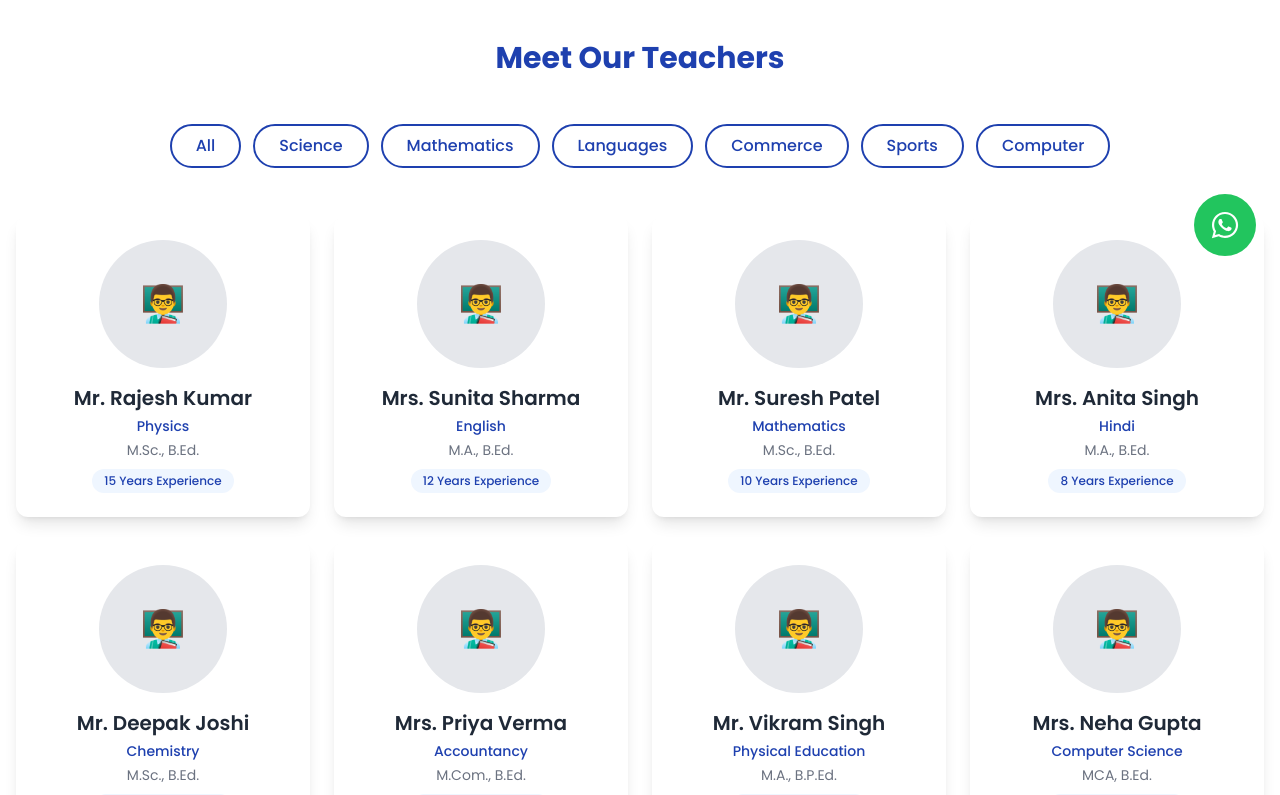
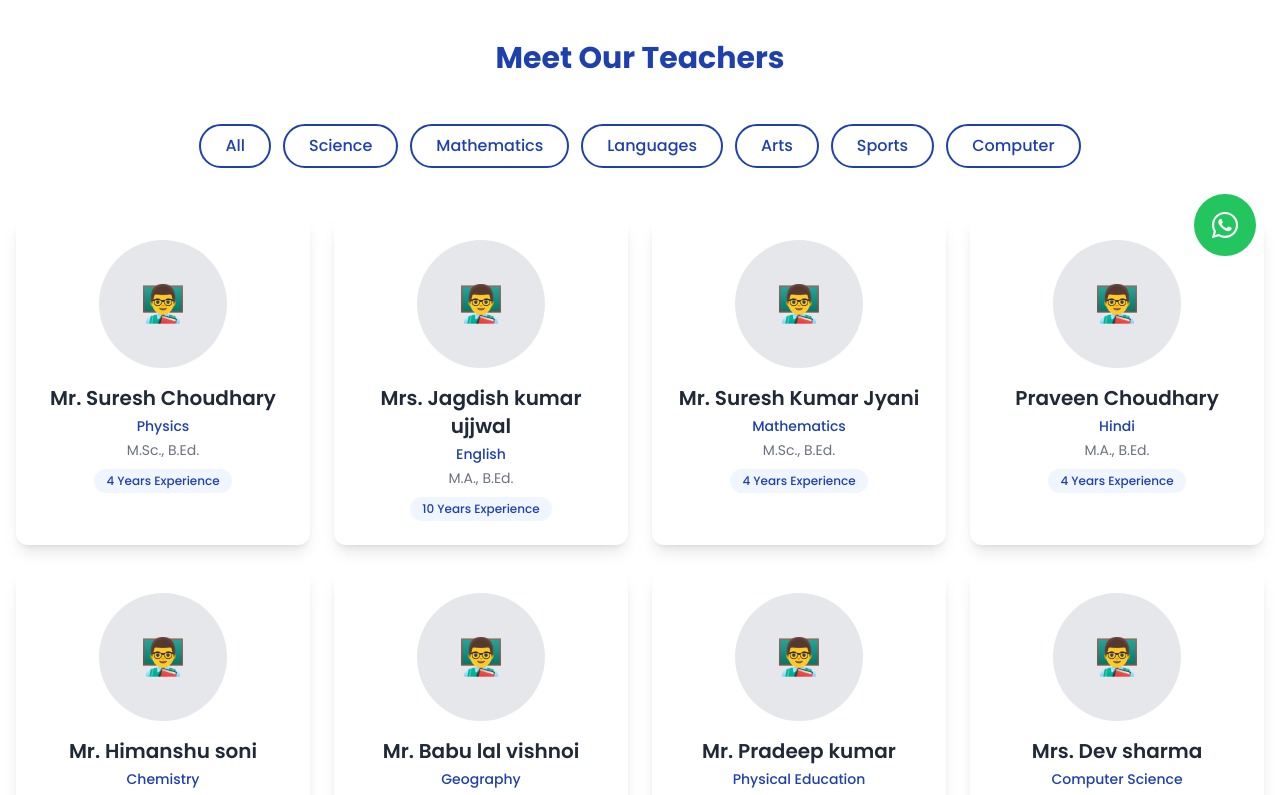
Before and after one commit to suryajani283-droid/NAVEEN-ACADEMY, a Next.js app: page /faculty in a window 1280 px wide. Shown: the part 520-1315 px from the top of the page. Built offline with nearby package versions, Linux system fonts and the light colour scheme.

Commit message:
Update page.jsx

```diff
--- a/app/faculty/page.jsx
+++ b/app/faculty/page.jsx
@@ -4,64 +4,64 @@ import { motion } from 'framer-motion'
 export default function FacultyPage() {
   const faculty = [
     {
-      name: 'Mr. Rajesh Kumar',
+      name: 'Mr. Suresh Choudhary',
       qualification: 'M.Sc., B.Ed.',
       subject: 'Physics',
-      experience: '15 Years',
+      experience: '4 Years',
       department: 'Science'
     },
     {
-      name: 'Mrs. Sunita Sharma',
+      name: 'Mrs. Jagdish kumar ujjwal',
       qualification: 'M.A., B.Ed.',
       subject: 'English',
-      experience: '12 Years',
+      experience: '10 Years',
       department: 'Languages'
     },
     {
-      name: 'Mr. Suresh Patel',
+      name: 'Mr. Suresh Kumar Jyani',
       qualification: 'M.Sc., B.Ed.',
       subject: 'Mathematics',
-      experience: '10 Years',
+      experience: '4 Years',
       department: 'Mathematics'
     },
     {
-      name: 'Mrs. Anita Singh',
+      name: 'Praveen Choudhary',
       qualification: 'M.A., B.Ed.',
       subject: 'Hindi',
-      experience: '8 Years',
+      experience: '4 Years',
       department: 'Languages'
     },
     {
-      name: 'Mr. Deepak Joshi',
+      name: 'Mr. Himanshu soni',
       qualification: 'M.Sc., B.Ed.',
       subject: 'Chemistry',
-      experience: '11 Years',
+      experience: '7 Years',
       department: 'Science'
     },
     {
-      name: 'Mrs. Priya Verma',
+      name: 'Mr. Babu lal vishnoi',
       qualification: 'M.Com., B.Ed.',
-      subject: 'Accountancy',
-      experience: '9 Years',
-      department: 'Commerce'
+      subject: 'Geography',
+      experience: '15 Years',
+      department: 'Arts'
     },
     {
-      name: 'Mr. Vikram Singh',
+      name: 'Mr. Pradeep kumar',
       qualification: 'M.A., B.P.Ed.',
       subject: 'Physical Education',
-      experience: '7 Years',
+      experience: '5 Years',
       department: 'Sports'
     },
     {
-      name: 'Mrs. Neha Gupta',
+      name: 'Mrs. Dev sharma',
       qualification: 'MCA, B.Ed.',
       subject: 'Computer Science',
-      experience: '6 Years',
+      experience: '10 Years',
       department: 'Computer'
     }
   ]
 
-  const departments = ['All', 'Science', 'Mathematics', 'Languages', 'Commerce', 'Sports', 'Computer']
+  const departments = ['All', 'Science', 'Mathematics', 'Languages', 'Arts', 'Sports', 'Computer']
 
   return (
     <div className="pt-20">
```
